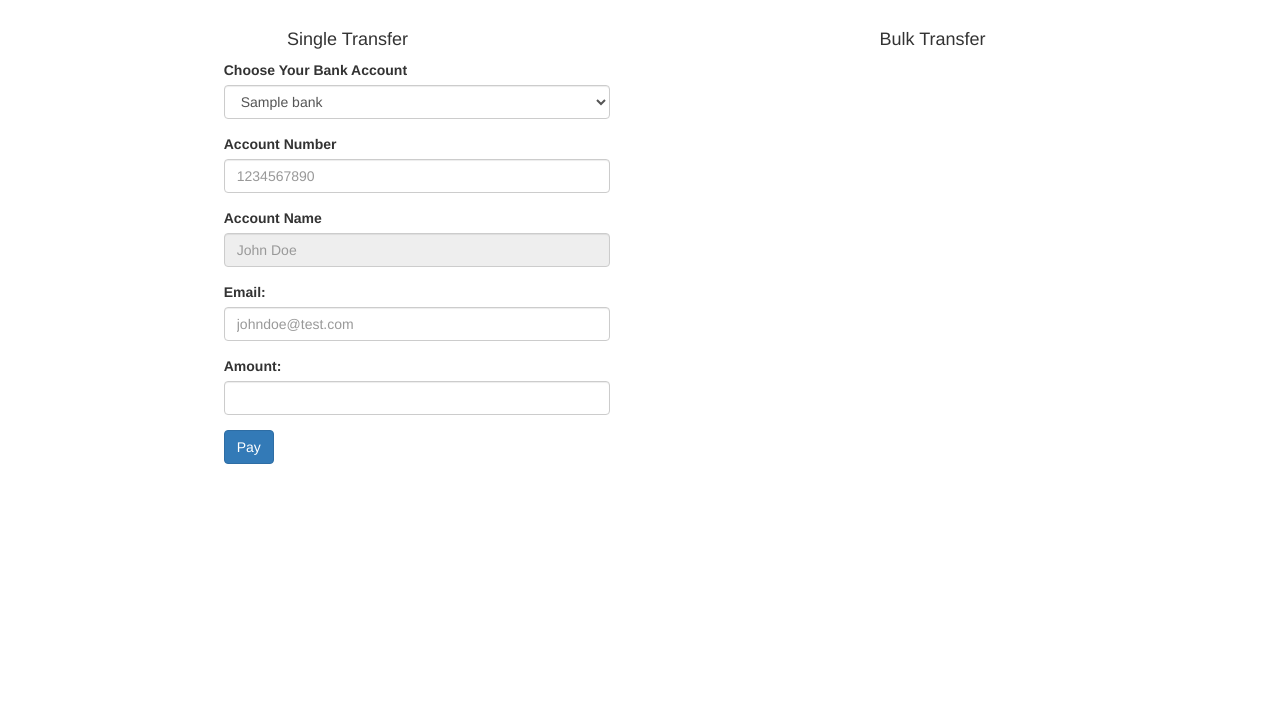
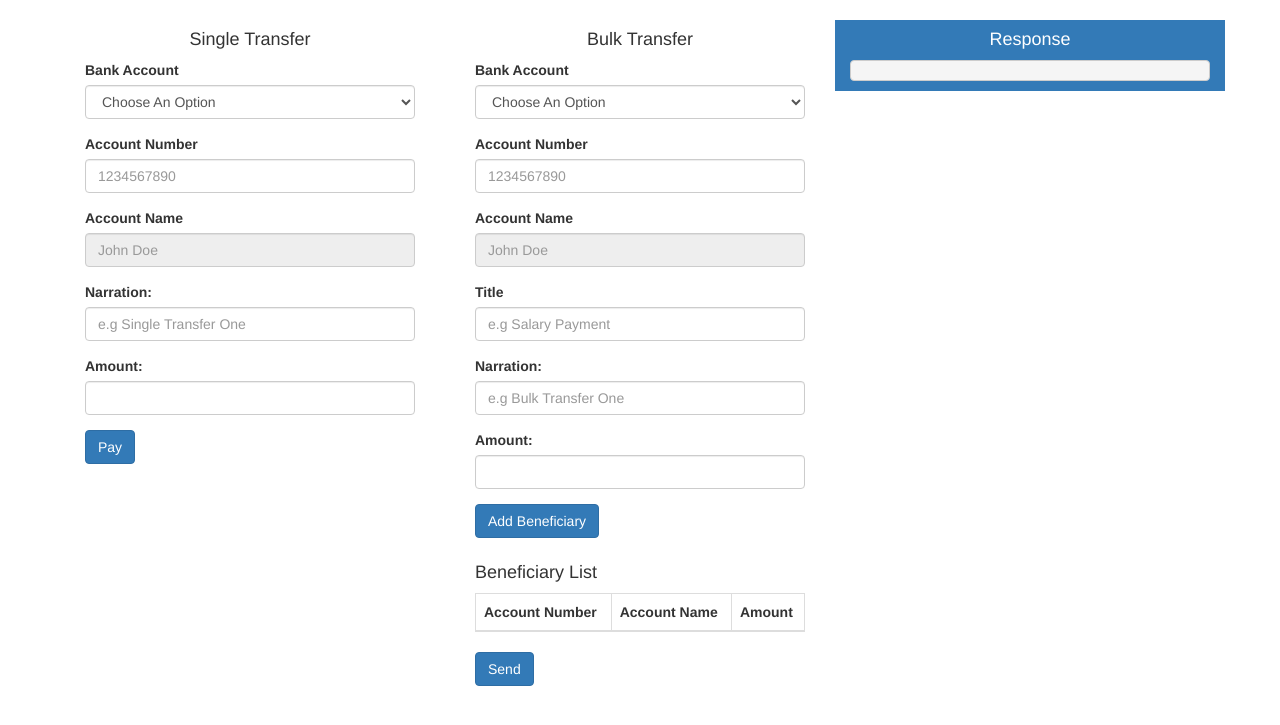
Before and after one commit to MaestroJolly/python_sample_apps, a Django app: template transfer/templates/transfer/index.html in a window 1280 px wide. Shown: the part 36-761 px from the top of the page. Run offline with Django 3.2, Linux system fonts and the light colour scheme; the template is opened without the code that fills it: most values are stand-ins (such as "Sample title", 1, 10 or a date in 2020); lists and menus that the app fills with data are empty; some libraries are stand-ins or nearby versions.

Commit message:
environment variable implemented and single and bulk transfer sample app completed

```diff
--- /dev/null
+++ b/base/static/js/transfer.js
@@ -0,0 +1,182 @@
+$(document).ready(function(){
+    var accountBankOptions, accountBankCode, accountNumber, accountName, singleTransferBtn, customerAccountNumber, singleAmount, accountNumberTwo, bulkLists, beneficiaryBtn, bulkTransferBtn, beneficiaryLists, accountNameTwo, bulkAmount, beneficiaryObjects, tr, accountBankOptionsTwo, accountBankCodeTwo, title, titleValue, errorOne, errorTwo, narration, narrationTwo;
+    accountBankOptions = $('#accountBank');
+    accountBankOptionsTwo = $('#accountBankTwo');
+    accountNumber = $('#accountNumber');
+    accountName = $('#accountName');
+    accountNumberTwo = $('#accountNumberTwo');
+    accountNameTwo = $('#accountNameTwo');
+    bulkAmount = $('#bulkAmount');
+    singleTransferBtn = $('#singleTransferBtn');
+    bulkTransferBtn = $('#bulkTransferBtn');
+    bulkLists = $('#bulkLists');
+    narration = $('#narration');
+    narrationTwo = $('#narrationTwo');
+    beneficiaryLists = [];
+    title = $('#title');
+    beneficiaryBtn = $('#beneficiaryBtn');
+    errorOne = $('.errorOne');
+    errorTwo = $('.errorTwo');
+
+    // single transfer beneficiary bank account on change event listener
+    accountBankOptions.change(function(){
+        if ($(this).val() === "Choose An Option"){
+            return false;
+        }else{
+            accountBankCode = $(this).val();
+        }
+    });
+    // bulk transfer beneficiaries bank account on change event listener
+    accountBankOptionsTwo.change(function(){
+        if ($(this).val() === "Choose An Option"){
+            return false;
+        }else{
+            accountBankCodeTwo = $(this).val();
+        }
+    });
+    // single transfer ajax request to resolve beneficiary account number on key event listener
+    accountNumber.keyup(function(){
+        var customerAccountNumber = $(this).val();
+        $.ajax({
+            url: "/transfer/resolve/",
+            type: "POST",
+            data: {
+                'csrfmiddlewaretoken': $('input[name="csrfmiddlewaretoken"]').val(),
+                'recipientaccount': customerAccountNumber.toString(),
+                'destbankcode': accountBankCode.toString(),
+            },
+            success: function (res) {
+                // something here on success
+                if (res.data.data.responsecode === "00"){
+                    $('#resMessage').css({color: 'blue'}).html(res.data.data.responsemessage);
+                    accountName.val(res.data.data.accountname);
+                }else{
+                    $('#resMessage').css({color: 'red'}).html(res.data.data.responsemessage);
+                }
+            },
+            error: function (error) {
+               // something here on error
+               console.log("error" + error)
+            }
+        });
+    })
+    // single transfer ajax request to initiate single transfer on click event listener
+    singleTransferBtn.click(function(e){
+        e.preventDefault();
+        customerAccountNumber = accountNumber.val();
+        singleAmount = $("#singleAmount").val();
+        if(accountBankOptions.val() === "Choose an Option"){
+            errorOne.text("Choose Your Bank");
+            errorOne.toggleClass("hide");
+        }
+        else if (customerAccountNumber === "" || accountName.val() === "" || singleAmount === ""){
+            errorOne.text("Input Cannot be empty");
+            errorOne.toggleClass("hide");
+        }else{
+            $.ajax({
+                url: "/transfer/single-transfer/",
+                type: "POST",
+                data: {
+                    csrfmiddlewaretoken: $('input[name="csrfmiddlewaretoken"]').val(),
+                    "account_bank": customerAccountNumber.toString(),
+                    "account_code": accountBankCode.toString(),
+                    "account_name": accountName.val(),
+                    "narration": narration.val(),
+                    "reference": "Tr-"+Date.now(),
+                    "single_amount": singleAmount
+                },
+                success: function (res) {
+                    // something here on success
+                    $('#response').html(JSON.stringify(res));
+                },
+                error: function (error) {
+                // something here on error
+                console.log("error" + error)
+                }
+            });
+        }
+    })
+    // bulk transfer ajax request to resolve beneficiaries account number on key event listener
+    accountNumberTwo.keyup(function(){
+        customerValueTwo = accountNumberTwo.val();
+        $.ajax({
+            url: "/transfer/resolve/",
+            type: "POST",
+            data: {
+                'csrfmiddlewaretoken': $('input[name="csrfmiddlewaretoken"]').val(),
+                'recipientaccount': customerValueTwo.toString(),
+                'destbankcode': accountBankCodeTwo.toString(),
+            },
+            success: function (res) {
+                // something here on success
+                if (res.data.data.responsecode === "00"){
+                    $('#resMessageTwo').css({color: 'blue'}).html(res.data.data.responsemessage);
+                    accountNameTwo.val(res.data.data.accountname);
+                }else{
+                    $('#resMessageTwo').css({color: 'red'}).html(res.data.data.responsemessage);
+                }
+            },
+            error: function (error) {
+               // something here on error
+               console.log("error" + error)
+            }
+        });
+    })
+    // bulk transfer ajax request to add list of beneficiaries on click event listener
+    beneficiaryBtn.click(function(e){
+        e.preventDefault();
+        customerAccountNumber = accountNameTwo.val();
+        bulkAmount = $('#bulkAmount').val();
+        if(accountBankOptionsTwo.val() === "Choose an Option"){
+            errorTwo.text("Choose Your Bank");
+            errorTwo.toggleClass("hide");
+        }
+        else if (customerAccountNumber === "" || accountNumberTwo.val() === "" || title.val() === "" || bulkAmount === ""){
+            errorTwo.text("Input Cannot be empty");
+            errorTwo.toggleClass("hide");
+        }else{
+            var tbody = document.querySelector('tbody');
+            beneficiaryObjects = {
+                "Bank": accountBankCodeTwo.toString(),
+                "Account Number": customerValueTwo,
+                "Currency":"NGN",
+                "Narration": narrationTwo.val(),
+                "Amount": bulkAmount,
+                "reference": "Tr-"+Date.now()
+            }
+            titleValue = title.val();
+            beneficiaryLists.push(beneficiaryObjects);
+            tr = $('<tr>');
+            $('<td />', {html: customerValueTwo}).appendTo(tr);
+            $('<td />', {html: customerAccountNumber}).appendTo(tr);
+            $('<td />', {html: bulkAmount}).appendTo(tr);
+            tr.appendTo(tbody);
+            accountNumberTwo.val("");
+            accountNameTwo.val("");
+            narrationTwo.val("");
+            $('#bulkAmount').val("");
+        }
+    })
+    // bulk transfer ajax request to initiate bulk transfer on click event listener
+    bulkTransferBtn.click(function(){
+        console.log(beneficiaryLists);
+        $.ajax({
+            url: "/transfer/bulk-transfer/",
+            type: "POST",
+            data: {
+                csrfmiddlewaretoken: $('input[name="csrfmiddlewaretoken"]').val(),
+                "recipientslist": JSON.stringify(beneficiaryLists),
+                "title": titleValue,
+            },
+            success: function (res) {
+                // something here on success
+                $('#response').html(JSON.stringify(res));
+                console.log(res);
+            },
+            error: function (error) {
+            // something here on error
+            console.log("error" + error)
+            }
+        });
+    })
+});
--- a/python_sample_apps/urls.py
+++ b/python_sample_apps/urls.py
@@ -19,7 +19,8 @@ from django.urls import path, include
 urlpatterns = [
     path('admin/', admin.site.urls),
     path('', include('base.urls')),
-    path('webhook', include('webhook.urls')),
-    path('subscriptions', include('subscriptions.urls')),
-    path('transfer', include('transfer.urls')),
+    path('webhook/', include('webhook.urls')),
+    path('subscriptions/', include('subscriptions.urls')),
+    path('transfer/', include('transfer.urls')),
+    # path('resolve_account/', include('transfer.urls')),
 ]
--- a/transfer/templates/transfer/index.html
+++ b/transfer/templates/transfer/index.html
@@ -16,48 +16,114 @@
     </nav>
     <div class="container">
         <div class="row">
-            <div class="col-6 col-md-6">
+            <div class="col-4 col-md-4">
                 <h4 class="text-center">Single Transfer</h4>
-                <form action="">
-                    <div class="col-md-3"></div>
-                    <div class="form-group col-md-9">
-                        <label for="accountBank">Choose Your Bank Account</label>
+                <form action="" method="POST">
+                    {% csrf_token %}
+                    <div class="form-group col-md-12">
+                        <div class="alert alert-danger hide errorOne" role="alert">
+                        </div>
+                        <label for="accountBank">Bank Account</label>
                         <select class="form-control" id="accountBank">
+                            <option value="Choose an Option">Choose An Option</option>
                             {% for bank in banks %}
                             <option value="{{ bank.Code }}">{{ bank.Name }}</option>
                             {% endfor %}
                         </select>
                     </div>
-                    <div class="col-md-3"></div>
-                    <div class="form-group col-md-9">
+                    <div class="form-group col-md-12">
                         <label for="accountNumber">Account Number</label>
                         <input type="text" class="form-control" id="accountNumber" minlength="10" maxlength="10" placeholder="1234567890" required="required">
+                        <span id="resMessage"></span>
                     </div>
-                    <div class="col-md-3"></div>
-                    <div class="form-group col-md-9">
+                    <div class="form-group col-md-12">
                         <label for="accountName">Account Name</label>
                         <input type="text" class="form-control" id="accountName" placeholder="John Doe" disabled="disabled" aria-disabled="true">
                     </div>
-                    <div class="col-md-3"></div>
-                    <div class="form-group col-md-9">
-                        <label for="beneficiaryEmail">Email: </label>
-                        <input type="email" class="form-control" id="beneficiaryEmail" placeholder="johndoe@test.com" required="required">
+                    <div class="form-group col-md-12">
+                        <label for="narration">Narration: </label>
+                        <input type="text" class="form-control" id="narration" placeholder="e.g Single Transfer One" required="required">
                     </div>
-                    <div class="col-md-3"></div>
-                    <div class="form-group col-md-9">
-                        <label for="amount">Amount: </label>
-                        <input type="number" class="form-control" id="amount" required="required">
+                    <div class="form-group col-md-12">
+                        <label for="singleAmount">Amount: </label>
+                        <input type="number" class="form-control" id="singleAmount" required="required">
                     </div>
-                    <div class="col-md-3"></div>
-                    <div class="form-group col-md-9">
-                        <button class="btn btn-primary" type="submit">Pay</button>
+                    <div class="form-group col-md-12">
+                        <button class="btn btn-primary" id="singleTransferBtn" type="submit">Pay</button>
                     </div>
                 </form>
             </div>
-            <div class="col-6 col-md-6">
+            <div class="col-4 col-md-4">
                 <h4 class="text-center">Bulk Transfer</h4>
+                <form action="" method="POST">
+                    {% csrf_token %}
+                    <div class="form-group col-md-12">
+                        <div class="alert alert-danger hide errorTwo" role="alert">
+                        </div>
+                        <label for="accountBankTwo">Bank Account</label>
+                        <select class="form-control" id="accountBankTwo">
+                            <option value="Choose an Option">Choose An Option</option>
+                            {% for bank in banks %}
+                            <option value="{{ bank.Code }}">{{ bank.Name }}</option>
+                            {% endfor %}
+                        </select>
+                    </div>
+                    <div class="form-group col-md-12">
+                        <label for="accountNumberTwo">Account Number</label>
+                        <input type="text" class="form-control" id="accountNumberTwo" minlength="10" maxlength="10" placeholder="1234567890" required="required">
+                        <span id="resMessageTwo"></span>
+                    </div>
+                    <div class="form-group col-md-12">
+                        <label for="accountNameTwo">Account Name</label>
+                        <input type="text" class="form-control" id="accountNameTwo" placeholder="John Doe" aria-disabled="true" disabled="disabled">
+                    </div>
+                    <div class="form-group col-md-12">
+                            <label for="title">Title</label>
+                            <input type="text" class="form-control" id="title" placeholder="e.g Salary Payment" required="required">
+                    </div>
+                    <div class="form-group col-md-12">
+                        <label for="narrationTwo">Narration: </label>
+                        <input type="text" class="form-control" id="narrationTwo" placeholder="e.g Bulk Transfer One" required="required">
+                    </div>
+                    <div class="form-group col-md-12">
+                        <label for="bulkAmount">Amount: </label>
+                        <input type="number" class="form-control" id="bulkAmount" required="required">
+                    </div>
+                    <div class="form-group col-md-12">
+                        <button class="btn btn-primary" id="beneficiaryBtn" type="submit">Add Beneficiary</button>
+                    </div>
+                </form>
+                <div class="col-md-12">
+                    <h4>Beneficiary List</h4>
+                    <div class="table-wrapper-scroll-y">
+                        <table class="table table-bordered">
+                            <thead>
+                                <tr>
+                                <th scope="col">Account Number</th>
+                                <th scope="col">Account Name</th>
+                                <th scope="col">Amount</th>
+                                </tr>
+                            </thead>
+                            <tbody>
+                            </tbody>
+                        </table>
+                    </div>
+                    <div class="row">
+                        <div class="col-md-12">
+                            <button class="btn btn-primary" id="bulkTransferBtn" type="submit">Send</button>
+                        </div>
+                    </div>
+                </div>
+            </div>
+            <div class="col-4 col-md-4 h-100 bg-primary">
+                <h4 class="text-center">Response</h4>
+                <pre id="response"></pre>
+                <div class="container"></div>
             </div>
         </div>
     </div>
+    {% load static %}
+    <script src="{% static 'static_jquery/js/jquery.js' %}"></script>
+    <script src="{% static 'js/transfer.js' %}"></script>
 </body>
 </html>
--- a/transfer/urls.py
+++ b/transfer/urls.py
@@ -3,4 +3,7 @@ from . import views
 
 urlpatterns = [
     path('', views.transfer, name='transfer'),  #the path for our index view
+    path('resolve/', views.resolve_account, name='resolve_account'),
+    path('single-transfer/', views.single_transfer, name='single_transfer'),
+    path('bulk-transfer/', views.bulk_transfer, name='bulk_transfer')
 ]
--- a/webhook/urls.py
+++ b/webhook/urls.py
@@ -1,8 +1,6 @@
 from django.urls import path
-from django.conf.urls import url
 from . import views
 
 urlpatterns = [
     path('', views.my_webhook_view, name='webhook'),
-
 ]
```
Also changed, not shown: python_sample_apps/settings.py (+11 -0 lines), transfer/views.py (+87 -4 lines), webhook/views.py (+14 -1 lines), subscriptions/views.py (line endings or trailing spaces), 1 other file.
